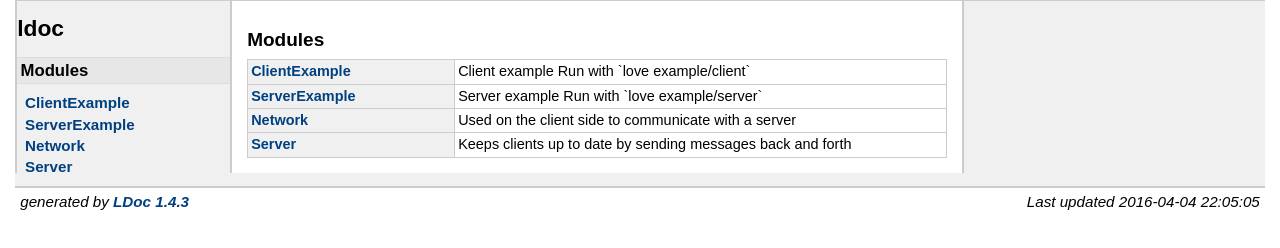
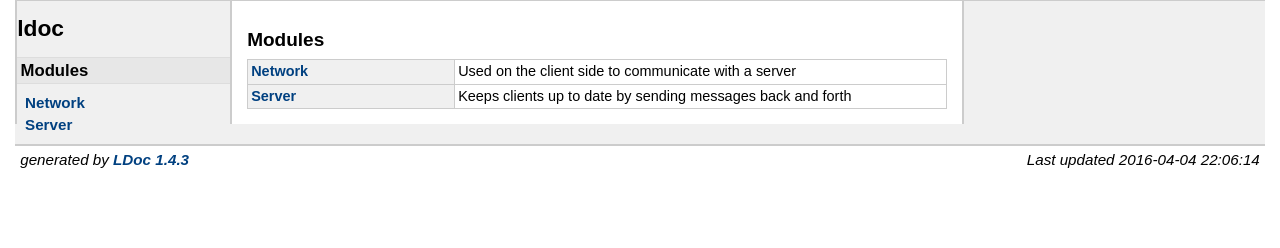
Before and after one commit to wenright/plexus, a plain HTML site: page doc/index.html in a window 1280 px wide. Drawn offline with Linux system fonts and the light colour scheme.

Commit message:
Remove example doc

```diff
--- a/doc/index.html
+++ b/doc/index.html
@@ -31,8 +31,6 @@
 
 <h2>Modules</h2>
 <ul class="$(kind=='Topics' and '' or 'nowrap'">
-  <li><a href="modules/ClientExample.html">ClientExample</a></li>
-  <li><a href="modules/ServerExample.html">ServerExample</a></li>
   <li><a href="modules/Network.html">Network</a></li>
   <li><a href="modules/Server.html">Server</a></li>
 </ul>
@@ -45,16 +43,6 @@
 
 <h2>Modules</h2>
 <table class="module_list">
-	<tr>
-		<td class="name"  nowrap><a href="modules/ClientExample.html">ClientExample</a></td>
-		<td class="summary">Client example
- Run with `love example/client`</td>
-	</tr>
-	<tr>
-		<td class="name"  nowrap><a href="modules/ServerExample.html">ServerExample</a></td>
-		<td class="summary">Server example
- Run with `love example/server`</td>
-	</tr>
 	<tr>
 		<td class="name"  nowrap><a href="modules/Network.html">Network</a></td>
 		<td class="summary">Used on the client side to communicate with a server</td>
@@ -69,7 +57,7 @@
 </div> <!-- id="main" -->
 <div id="about">
 <i>generated by <a href="http://github.com/stevedonovan/LDoc">LDoc 1.4.3</a></i>
-<i style="float:right;">Last updated 2016-04-04 22:05:05 </i>
+<i style="float:right;">Last updated 2016-04-04 22:06:14 </i>
 </div> <!-- id="about" -->
 </div> <!-- id="container" -->
 </body>
```
Also changed, not shown: doc/modules/Network.html (+1 -3 lines), doc/modules/Server.html (+1 -3 lines), 2 other files.
